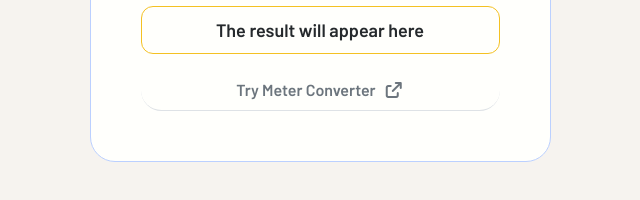
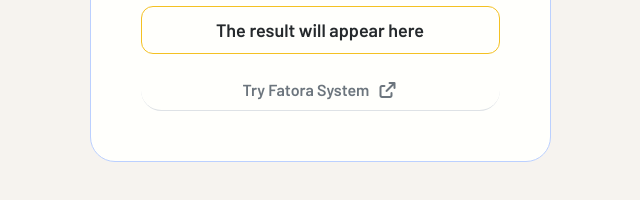
Before and after one commit to ammarAlzaqam/Eraasoft.js-task-L21-fatora-and-converter, a plain HTML site: page converter.html in a window 1280 px wide. Shown: the part 456-656 px from the top of the page, 320-960 px from the left. Drawn offline with nearby package versions, Linux system fonts and the light colour scheme.

Commit message:
edit heryper link

```diff
--- a/converter.html
+++ b/converter.html
@@ -31,7 +31,7 @@
                     <p id="result">The result will appear here</p>
                     <a class="hyper-link border-bottom rounded-5 text-secondary d-flex gap-2 align-items-center justify-content-center fw-semibold py-2"
                         href="./index.html">
-                        Try Meter Converter
+                        Try Fatora System
                         <i class="fa-solid fa-arrow-up-right-from-square"></i>
                     </a>
                 </form>
```
